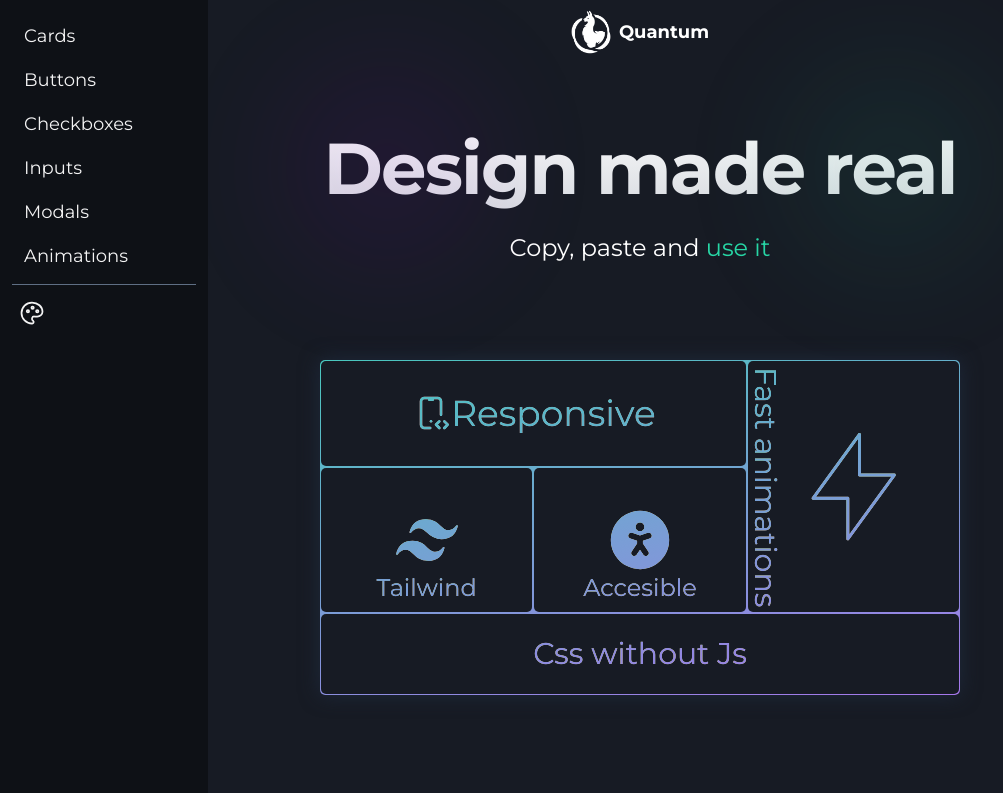
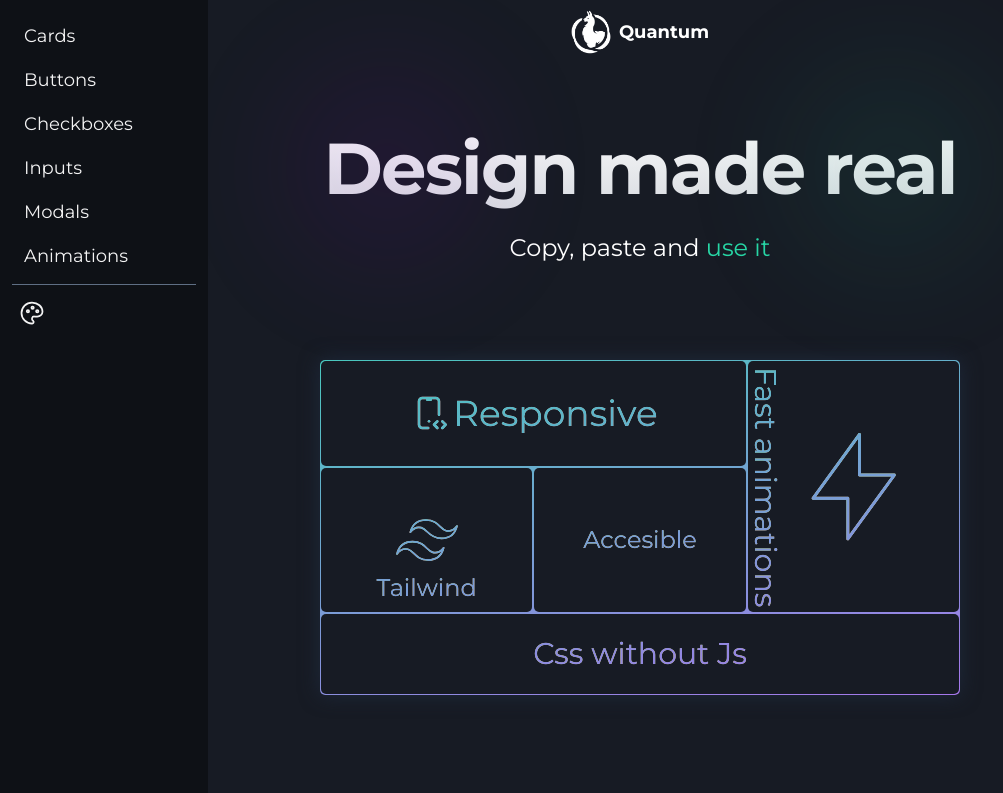
Before and after one commit to pa-ku/quantum_ui, a React (Vite) app: page / in a window 1280 px wide. Shown: the top 793 px of the page, without its empty margins (0-1003 px from the left). Built offline with nearby package versions, Linux system fonts and the light colour scheme; the HTML template or start-up script is replaced by a standard one.

Commit message:
bentobox: removed accesible icon, tailwind icon fill removed

```diff
--- a/src/components/BentoBox.tsx
+++ b/src/components/BentoBox.tsx
@@ -6,7 +6,7 @@ export default function BentoBox() {
       viewBox="0 0 24 24"
       strokeWidth="0.5"
       stroke="currentColor"
-      fill="#fff"
+      fill="none"
       strokeLinecap="round"
       strokeLinejoin="round"
     >
@@ -75,7 +75,7 @@ export default function BentoBox() {
         <div className="box col-span-2">
           <div className="content h-full p-6 text-center text-2xl md:text-4xl">
             {mobileLogo}
-            <p>Responsive</p>
+            <p className="ml-1">Responsive</p>
           </div>
         </div>
         <div className="box relative row-span-2 h-full w-full">
@@ -94,10 +94,9 @@ export default function BentoBox() {
         </div>
 
         <div className="box">
-          <div className="content relative h-full w-full p-7 text-xl md:text-2xl">
-            {accesLogo}
-            <p className="absolute bottom-2">Accesible</p>
-          </div>
+          <p className="content relative h-full w-full p-7 text-xl md:text-2xl">
+            Accesible
+          </p>
         </div>
 
         <div className="box col-span-3">
--- a/src/index.css
+++ b/src/index.css
@@ -320,8 +320,6 @@ body::-webkit-scrollbar-thumb:hover {
 }
 
 .content {
-
-
   background-color: var(--background);
   mix-blend-mode: darken;
   width: 100%;
@@ -332,7 +330,6 @@ body::-webkit-scrollbar-thumb:hover {
   transition: 300ms;
   padding-block: 20px;
 }
-
 
 .animate-copy {
   animation: copy 200ms;
```
